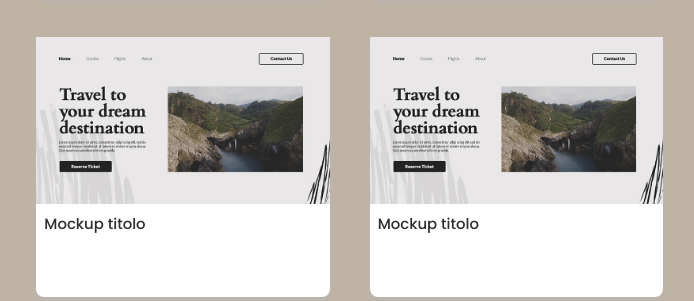
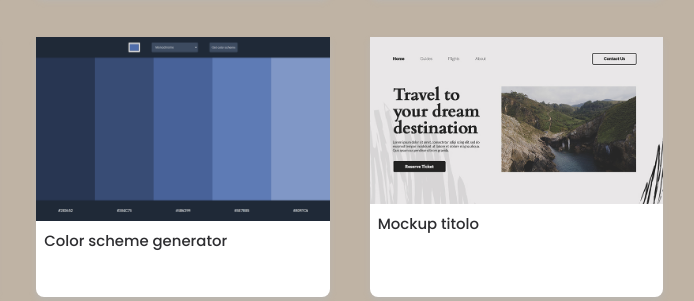
Before and after one commit to elisa-morales/first-portfolio, a plain HTML site: page index.html in a window 1280 px wide. Shown: the part 2062-2363 px from the top of the page, 457-1151 px from the left. Drawn offline with nearby package versions, Linux system fonts and the light colour scheme.

Commit message:
Update index.html

```diff
--- a/index.html
+++ b/index.html
@@ -143,9 +143,9 @@
             </div>
 
             <div class="portfolio__content">
-                <a href=""><img loading="lazy" src="assets/img/work1.jpg" alt="esempio di sito" class="portfolio__img"></a>
+                <a href=""><img loading="lazy" src="assets/img/portfolio-palette-generator.png" alt="esempio di sito" class="portfolio__img"></a>
                 <div class="portfolio__data">
-                    <span class="portfolio__subtitle">Mockup titolo</span>
+                    <span class="portfolio__subtitle">Color scheme generator</span>
 
 
                 </div>
```
